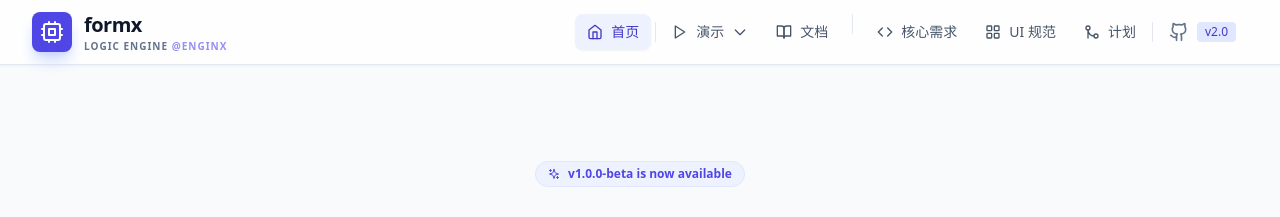
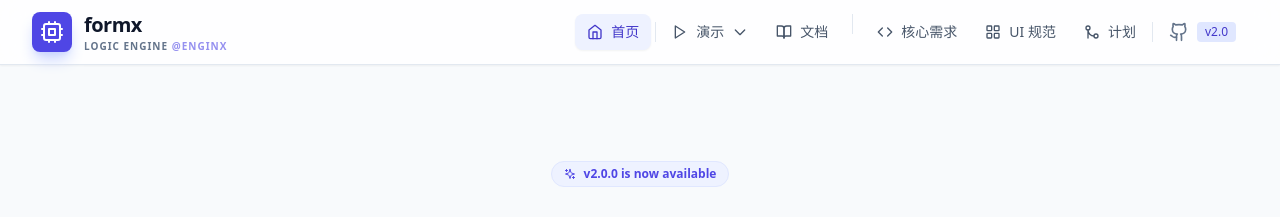
Before and after one commit to holdtec/formX, a React (Vite) app: page / in a window 1280 px wide. Shown: the top 217 px of the page. Built offline with nearby package versions, Linux system fonts and the light colour scheme.

Commit message:
fix: 更新落地页版本号为 v2.0.0

```diff
--- a/views/LandingPageView.tsx
+++ b/views/LandingPageView.tsx
@@ -23,7 +23,7 @@ export const LandingPageView = ({ onNavigate }: { onNavigate: (tab: any) => void
 
          <div className="inline-flex items-center px-3 py-1 rounded-full bg-indigo-50 border border-indigo-100 text-indigo-600 text-xs font-bold mb-8 animate-bounce-slow">
             <Sparkles className="w-3 h-3 mr-2" />
-            v1.0.0-beta is now available
+            v2.0.0 is now available
          </div>
 
          <h1 className="text-5xl md:text-7xl font-extrabold tracking-tight text-slate-900 mb-6 leading-tight">
```
